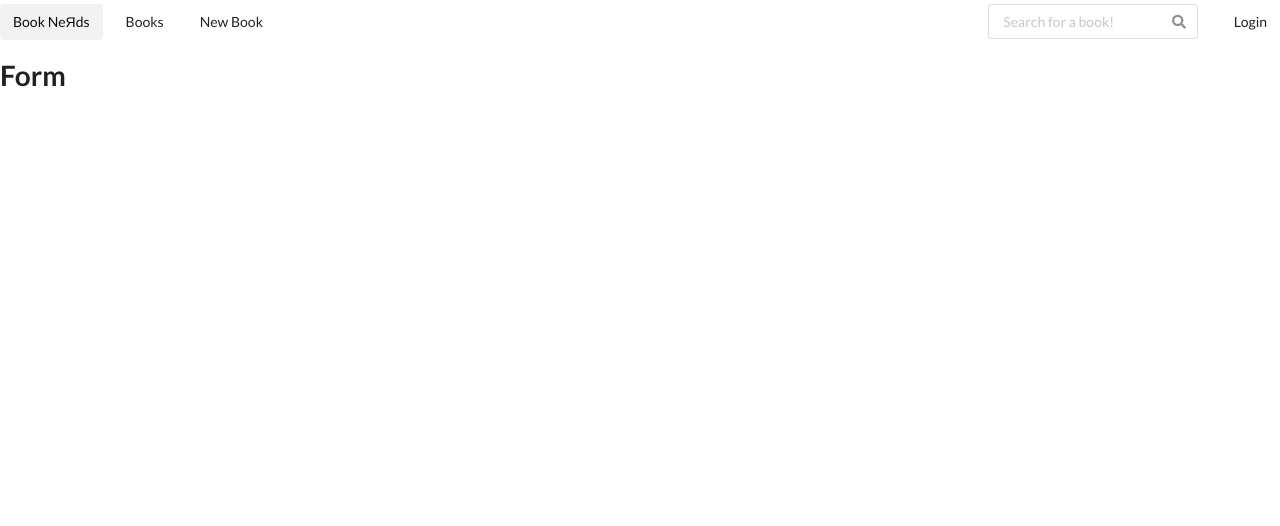
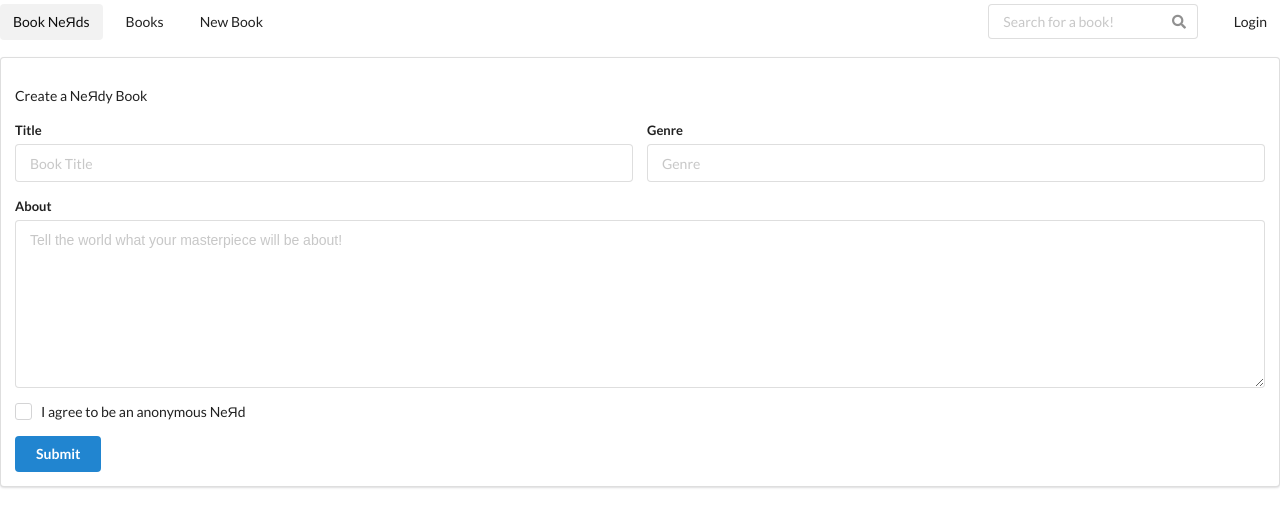
Before and after one commit to JacobPRC/book-nerds-anon, a React (Create React App) app in the folder client/: page /books/new in a window 1280 px wide. Shown: the top 526 px of the page. Built offline with nearby package versions, Linux system fonts and the light colour scheme.

Commit message:
Finished NewBookForm component

```diff
--- a/client/src/Components/NewBookForm.js
+++ b/client/src/Components/NewBookForm.js
@@ -1,9 +1,72 @@
-import React from "react";
+import React, { useState } from "react";
+import { useMutation } from "@apollo/client";
+import { useHistory } from "react-router-dom";
+
+import { ADD_BOOK } from "../queries/mutations";
 
 export default () => {
+  const [title, setTitle] = useState("");
+  const [genre, setGenre] = useState("");
+  const [about, setAbout] = useState("");
+  const [addBook] = useMutation(ADD_BOOK);
+
+  let history = useHistory();
+
+  const onSubmit = (e) => {
+    e.preventDefault();
+    if (document.querySelector("#checkbox").checked) {
+      addBook({ variables: { title, genre, about } });
+      return history.push("/books");
+    }
+    return alert("You need to agree to be a NeЯd ya nerd!");
+  };
+
   return (
-    <div>
-      <h1>Form</h1>
-    </div>
+    <>
+      <form className="ui form segment">
+        <p>Create a NeЯdy Book</p>
+        <div className="two fields">
+          <div className="field">
+            <label>Title</label>
+            <input
+              value={title}
+              onChange={(e) => setTitle(e.target.value)}
+              placeholder="Book Title"
+              name="title"
+              type="text"
+            />
+          </div>
+          <div className="field">
+            <label>Genre</label>
+            <input
+              value={genre}
+              onChange={(e) => setGenre(e.target.value)}
+              placeholder="Genre"
+              name="genre"
+              type="text"
+            />
+          </div>
+        </div>
+        <div className="field">
+          <label>About</label>
+          <textarea
+            value={about}
+            onChange={(e) => setAbout(e.target.value)}
+            placeholder="Tell the world what your masterpiece will be about!"
+            name="about"
+          />
+        </div>
+        <div className="inline field">
+          <div className="ui checkbox">
+            <input id="checkbox" type="checkbox" name="terms" />
+            <label>I agree to be an anonymous NeЯd</label>
+          </div>
+        </div>
+        <div className="ui primary submit button" onClick={(e) => onSubmit(e)}>
+          Submit
+        </div>
+        <div className="ui error message"></div>
+      </form>
+    </>
   );
 };
--- a/client/src/queries/mutations.js
+++ b/client/src/queries/mutations.js
@@ -97,11 +97,11 @@ export const EDIT_BOOK_COMMENT = gql`
 `;
 
 export const DELETE_BOOK_COMMENT = gql`
-mutation DeleteBookComment($id: ID!, bookId: ID!){
-    deleteBookComment(id: $id, bookId: $bookId){
-        id
+  mutation DeleteBookComment($id: ID!, $bookId: ID!) {
+    deleteBookComment(id: $id, bookId: $bookId) {
+      id
     }
-}
+  }
 `;
 
 export const ADD_PARAGRAPH_TO_BOOK = gql`
@@ -121,11 +121,11 @@ export const EDIT_PARAGRAPH = gql`
 `;
 
 export const DELETE_PARAGRAPH = gql`
-mutation DeleteParagraph($id: ID!, bookId: ID!){
-    deleteParagraph(id: $id, bookId: $bookId){
-        id
+  mutation DeleteParagraph($id: ID!, $bookId: ID!) {
+    deleteParagraph(id: $id, bookId: $bookId) {
+      id
     }
-}
+  }
 `;
 
 export const ADD_BOOK_GENRE = gql`
```
